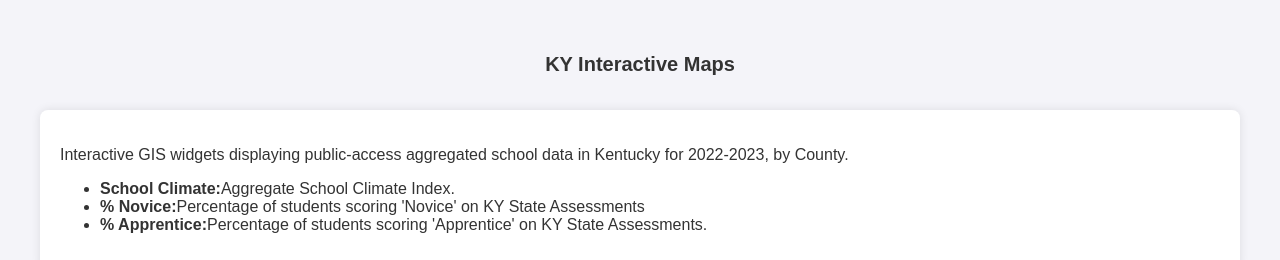
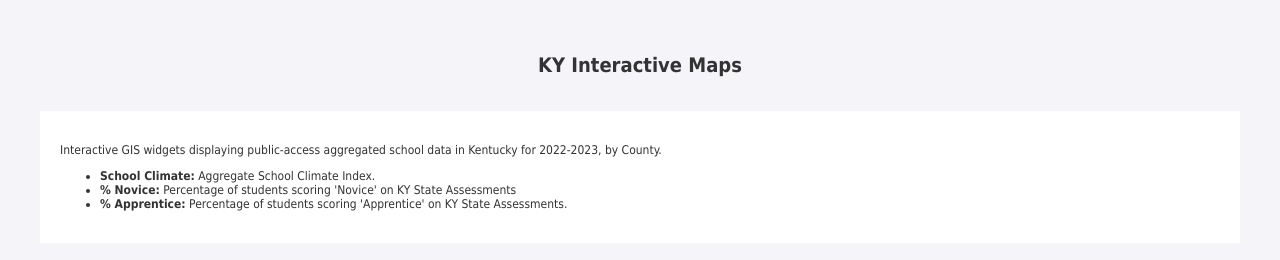
Before and after one commit to taylor-true/gis-kentucky-climate, a plain HTML site: page index.html in a window 1280 px wide. Shown: the top 260 px of the page. Drawn offline with Linux system fonts and the light colour scheme.

Commit message:
Update index.html

```diff
--- a/index.html
+++ b/index.html
@@ -4,7 +4,8 @@
     <title>Combined Interactive Maps</title>
     <style>
         body {
-            font-family: Arial, sans-serif;
+            font-family: Tahoma, sans-serif;
+            font-size: 12px;
             margin: 0;
             padding: 0;
             background-color: #f4f4f9;
@@ -29,8 +30,6 @@
         .description {
             background-color: #fff;
             padding: 20px;
-            border-radius: 8px;
-            box-shadow: 0 0 10px rgba(0, 0, 0, 0.1);
             margin-bottom: 20px;
         }
     </style>
@@ -41,9 +40,9 @@
         <div class="description">
             <p>Interactive GIS widgets displaying public-access aggregated school data in Kentucky for 2022-2023, by County.</p>
             <ul>
-                <li><strong>School Climate:</strong>Aggregate School Climate Index.</li>
-                <li><strong>% Novice:</strong>Percentage of students scoring 'Novice' on KY State Assessments</li>
-                <li><strong>% Apprentice:</strong>Percentage of students scoring 'Apprentice' on KY State Assessments.</li>
+                <li><strong>School Climate:</strong> Aggregate School Climate Index.</li>
+                <li><strong>% Novice:</strong> Percentage of students scoring 'Novice' on KY State Assessments</li>
+                <li><strong>% Apprentice:</strong> Percentage of students scoring 'Apprentice' on KY State Assessments.</li>
             </ul>
         </div>
         <h1>KY Interactive Map: School Climate</h1>
```
